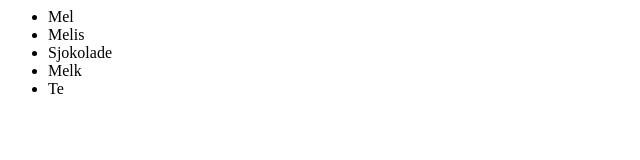
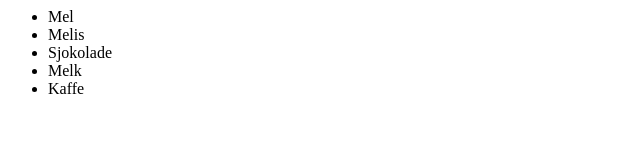
Before and after one commit to niklasraa/newGitTest, a plain HTML site: page index.html in a window 1280 px wide. Shown: the full height of the page, 0-640 px from the left. Drawn offline with Linux system fonts and the light colour scheme.

Commit message:
endret te til kaffe

```diff
--- a/index.html
+++ b/index.html
@@ -6,7 +6,7 @@
 				<li>Melis</li>
 				<li>Sjokolade</li>
 				<li>Melk</li>
-				<li>Te</li>
+				<li>Kaffe</li>
 			</ul>
 		</div>
 	</body>
```
